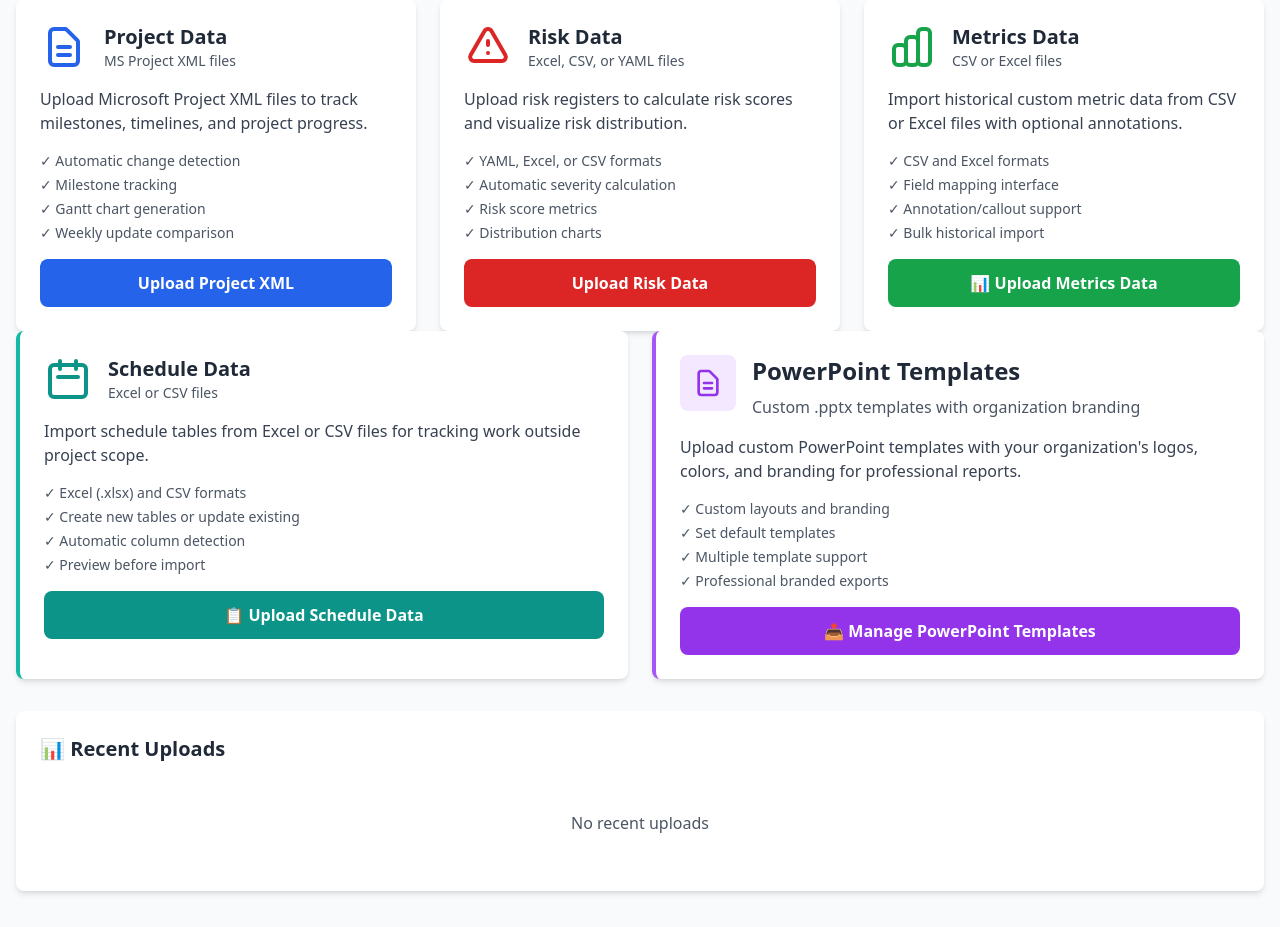
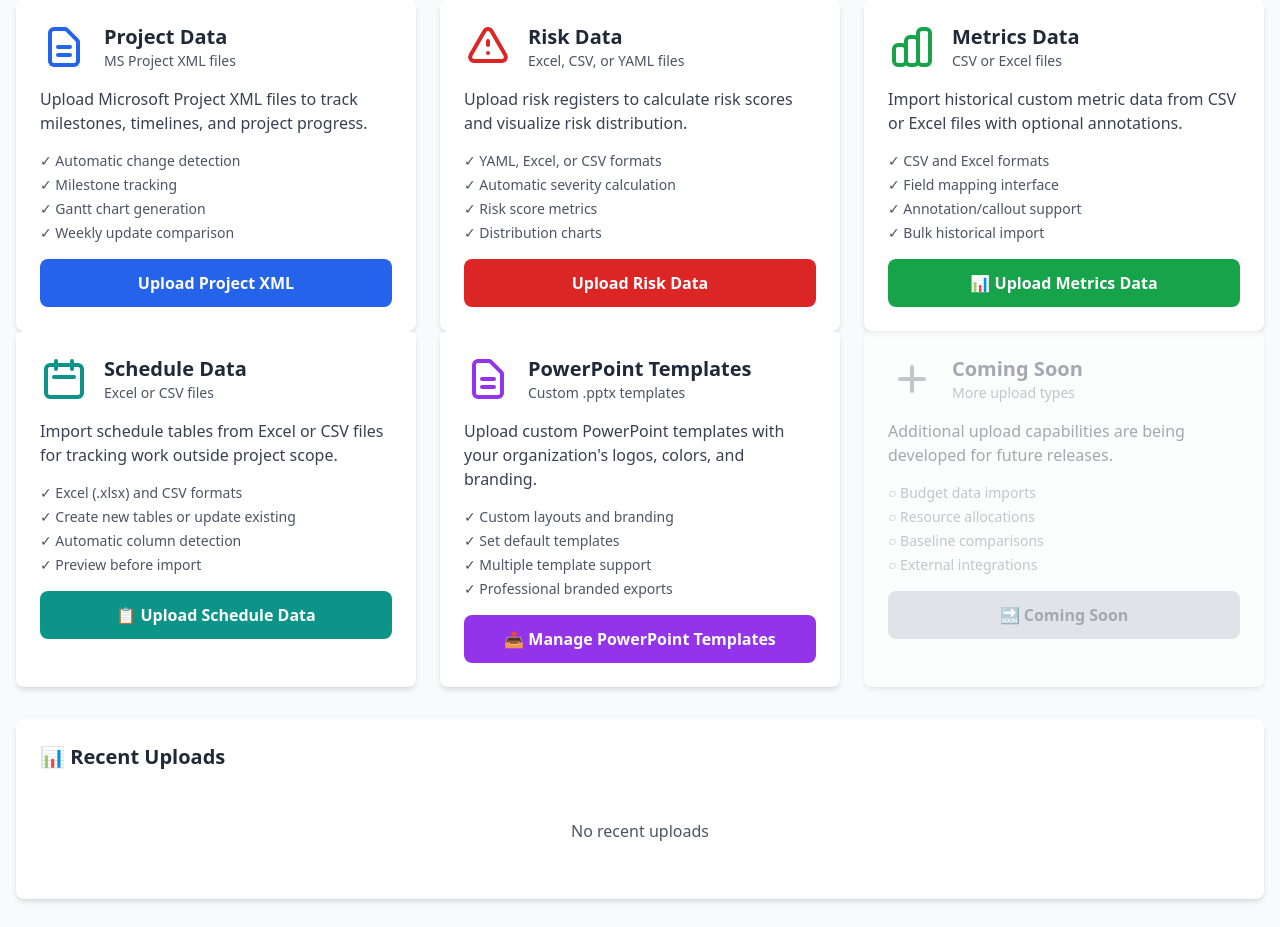
Before and after one commit to James-M-Fleming-985/systems3-project-reporter, a Python web app: template templates/upload_unified.html in a window 1280 px wide. Shown: the part 244-1171 px from the top of the page. Run offline with Jinja, Linux system fonts and the light colour scheme; the template is opened without the code that fills it, so the values that code supplies are empty; some libraries are stand-ins or nearby versions.

Commit message:
Unify upload cards styling: 3-column grid with consistent design
- All upload cards now use identical styling (no left borders)
- Schedule & PowerPoint cards match Project, Risk, Metrics cards
- Added 'Coming Soon' placeholder for visual alignment
- 3x2 grid layout for aesthetic consistency

Version 1.0.329

```diff
--- a/templates/upload_unified.html
+++ b/templates/upload_unified.html
@@ -95,10 +95,10 @@
     </div>
 </div>
 
-<!-- Schedule Data & PowerPoint Template Cards (side by side) -->
-<div class="grid md:grid-cols-2 gap-6 mb-8">
+<!-- Schedule, PowerPoint & Coming Soon Cards -->
+<div class="grid md:grid-cols-3 gap-6 mb-8">
     <!-- Schedule Data Upload Card -->
-    <div class="bg-white rounded-lg shadow-md p-6 hover:shadow-lg transition-shadow border-l-4 border-teal-500">
+    <div class="bg-white rounded-lg shadow-md p-6 hover:shadow-lg transition-shadow">
         <div class="flex items-center mb-4">
             <svg class="w-12 h-12 text-teal-600 mr-4" fill="none" stroke="currentColor" viewBox="0 0 24 24">
                 <path stroke-linecap="round" stroke-linejoin="round" stroke-width="2" d="M8 7V3m8 4V3m-9 8h10M5 21h14a2 2 0 002-2V7a2 2 0 00-2-2H5a2 2 0 00-2 2v12a2 2 0 002 2z"></path>
@@ -126,21 +126,19 @@
     </div>
 
     <!-- PowerPoint Template Upload Card -->
-    <div class="bg-white rounded-lg shadow-md p-6 hover:shadow-lg transition-shadow border-l-4 border-purple-500">
-        <div class="flex items-start mb-4">
-            <div class="bg-purple-100 rounded-lg p-3 mr-4">
-                <svg class="w-8 h-8 text-purple-600" fill="none" stroke="currentColor" viewBox="0 0 24 24">
-                    <path stroke-linecap="round" stroke-linejoin="round" stroke-width="2" d="M9 12h6m-6 4h6m2 5H7a2 2 0 01-2-2V5a2 2 0 012-2h5.586a1 1 0 01.707.293l5.414 5.414a1 1 0 01.293.707V19a2 2 0 01-2 2z"></path>
-                </svg>
-            </div>
-            <div class="flex-1">
-                <h2 class="text-2xl font-bold text-gray-800 mb-2">PowerPoint Templates</h2>
-                <p class="text-gray-600">Custom .pptx templates with organization branding</p>
+    <div class="bg-white rounded-lg shadow-md p-6 hover:shadow-lg transition-shadow">
+        <div class="flex items-center mb-4">
+            <svg class="w-12 h-12 text-purple-600 mr-4" fill="none" stroke="currentColor" viewBox="0 0 24 24">
+                <path stroke-linecap="round" stroke-linejoin="round" stroke-width="2" d="M9 12h6m-6 4h6m2 5H7a2 2 0 01-2-2V5a2 2 0 012-2h5.586a1 1 0 01.707.293l5.414 5.414a1 1 0 01.293.707V19a2 2 0 01-2 2z"></path>
+            </svg>
+            <div>
+                <h3 class="text-xl font-bold text-gray-800">PowerPoint Templates</h3>
+                <p class="text-sm text-gray-600">Custom .pptx templates</p>
             </div>
         </div>
 
         <p class="text-gray-700 mb-4">
-            Upload custom PowerPoint templates with your organization's logos, colors, and branding for professional reports.
+            Upload custom PowerPoint templates with your organization's logos, colors, and branding.
         </p>
 
         <ul class="text-sm text-gray-600 mb-4 space-y-1">
@@ -152,6 +150,34 @@
 
         <button id="openTemplatePanelBtn" class="w-full bg-purple-600 text-white px-6 py-3 rounded-lg hover:bg-purple-700 transition-colors font-semibold">
             📤 Manage PowerPoint Templates
+        </button>
+    </div>
+
+    <!-- Coming Soon Placeholder Card -->
+    <div class="bg-white rounded-lg shadow-md p-6 opacity-60">
+        <div class="flex items-center mb-4">
+            <svg class="w-12 h-12 text-gray-400 mr-4" fill="none" stroke="currentColor" viewBox="0 0 24 24">
+                <path stroke-linecap="round" stroke-linejoin="round" stroke-width="2" d="M12 6v6m0 0v6m0-6h6m-6 0H6"></path>
+            </svg>
+            <div>
+                <h3 class="text-xl font-bold text-gray-500">Coming Soon</h3>
+                <p class="text-sm text-gray-400">More upload types</p>
+            </div>
+        </div>
+
+        <p class="text-gray-500 mb-4">
+            Additional upload capabilities are being developed for future releases.
+        </p>
+
+        <ul class="text-sm text-gray-400 mb-4 space-y-1">
+            <li>○ Budget data imports</li>
+            <li>○ Resource allocations</li>
+            <li>○ Baseline comparisons</li>
+            <li>○ External integrations</li>
+        </ul>
+
+        <button disabled class="w-full bg-gray-300 text-gray-500 px-6 py-3 rounded-lg cursor-not-allowed font-semibold">
+            🔜 Coming Soon
         </button>
     </div>
 </div>
```
